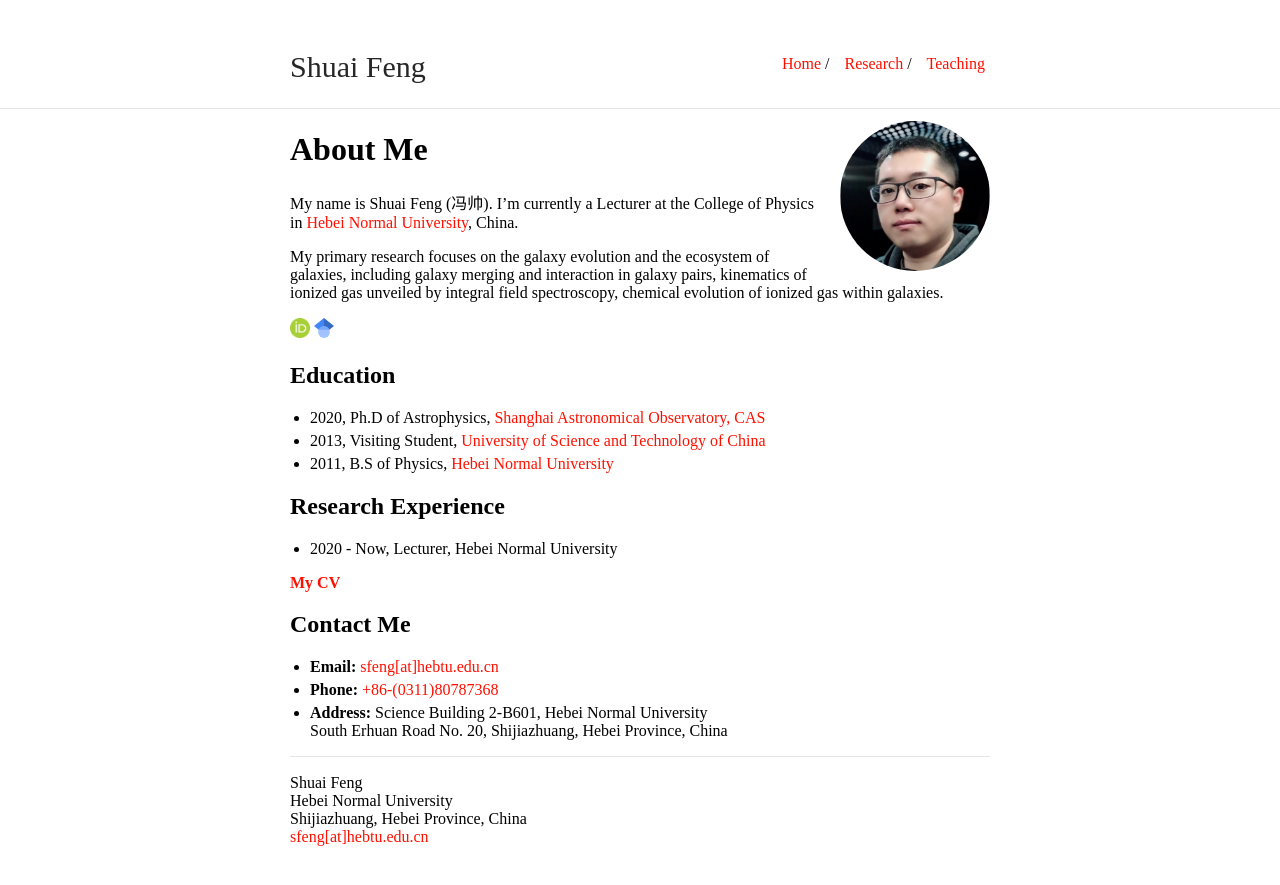
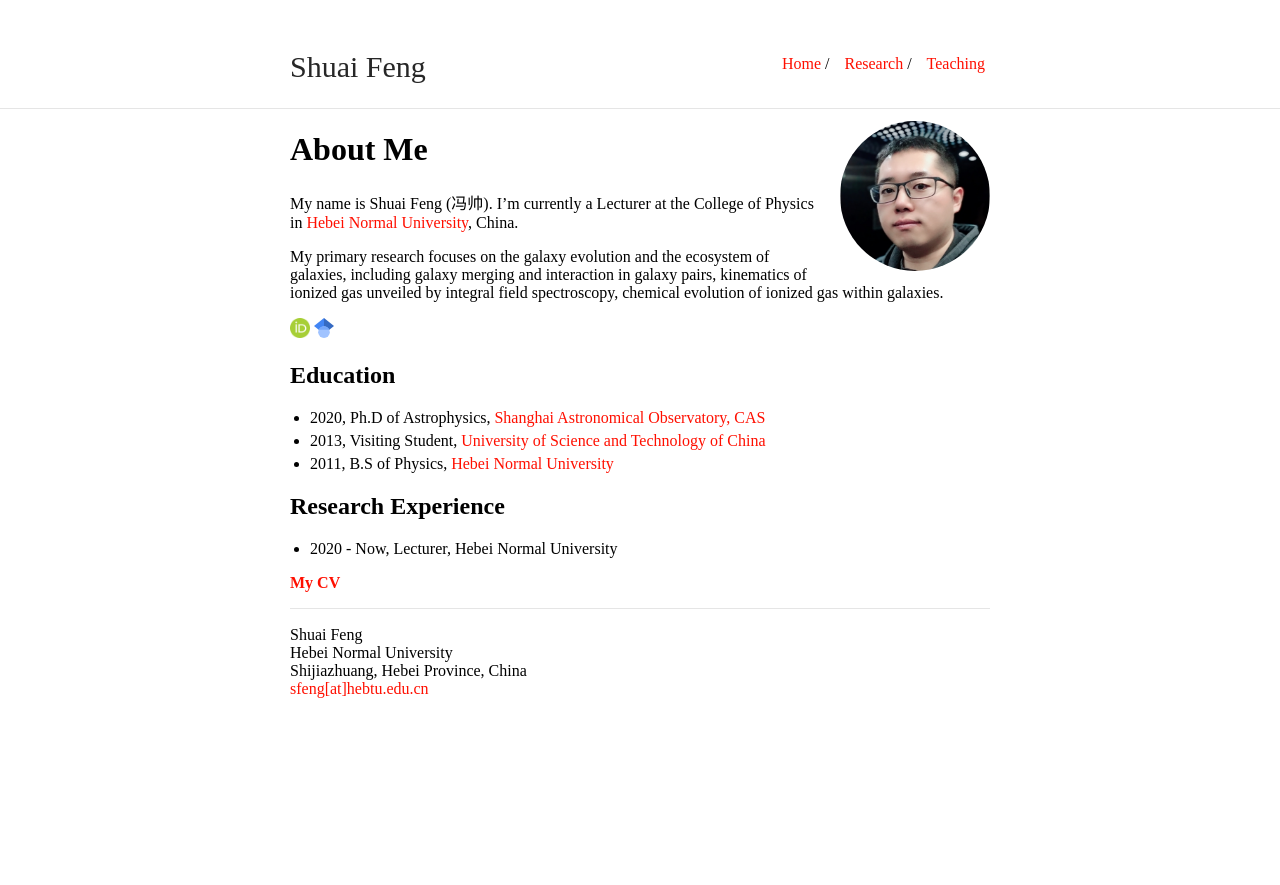
Before and after one commit to fengshuai0210/fengshuai0210.github.io, a Jekyll site: the page built from index.md, in a window 1280 px wide. Shown: the top 885 px of the page. Built offline with Jekyll 4.4.1, drawn with Linux system fonts in a browser that asks for light colours.

Commit message:
Update index.md

```diff
--- a/index.md
+++ b/index.md
@@ -23,10 +23,3 @@ My primary research focuses on the galaxy evolution and the ecosystem of galaxie
 * 2020 - Now, Lecturer, Hebei Normal University
 
 **[My CV]()**
-
-## Contact Me
-
-* **Email:** [sfeng[at]hebtu.edu.cn](mailto:sfeng[at]hebtu.edu.cn)
-* **Phone:** [+86-(0311)80787368](tel:+86-(0311)80787368)
-* **Address:** Science Building 2-B601, Hebei Normal University \
-  South Erhuan Road No. 20, Shijiazhuang, Hebei Province, China
```
